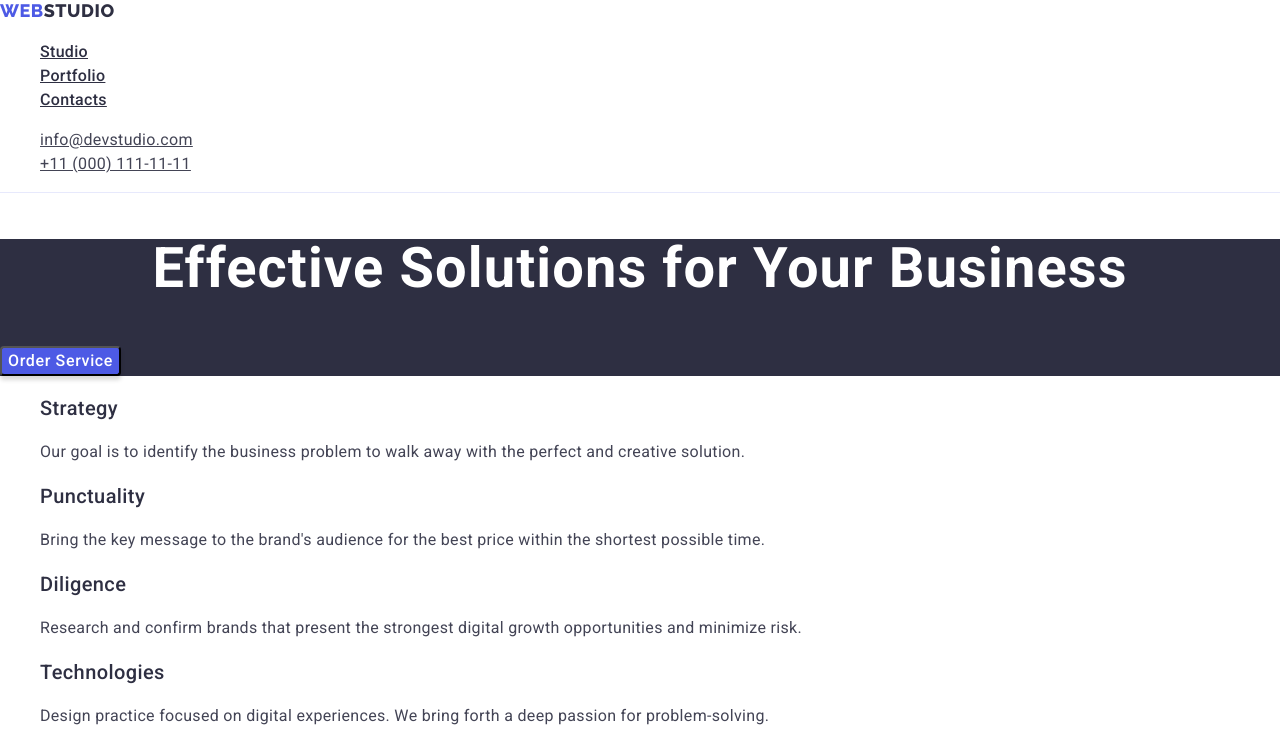
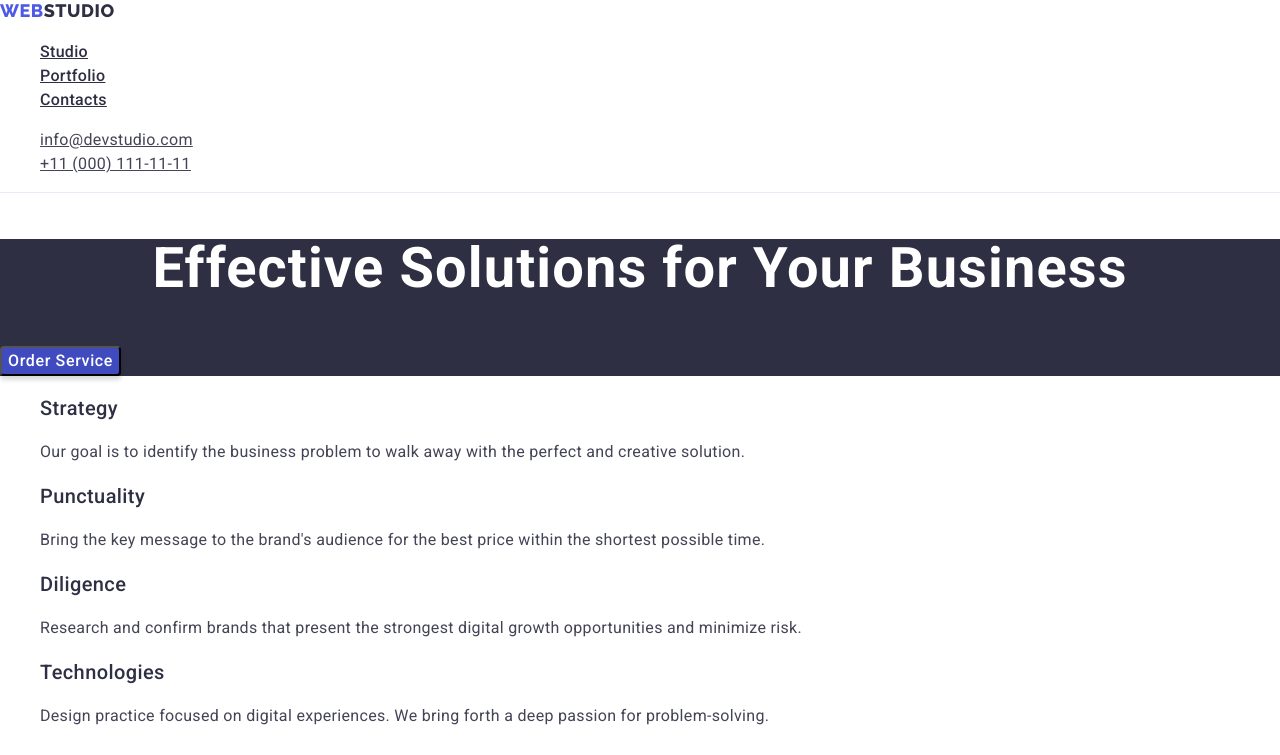
Before and after one commit to a7ndriyyy/goit-markup-hw-02, a plain HTML site: page index.html in a window 1280 px wide. In both pictures the pointer is over the button "Order Service". Shown: the top 755 px of the page. Drawn offline with nearby package versions, Linux system fonts and the light colour scheme.

Commit message:
Update styles.css

```diff
--- a/css/styles.css
+++ b/css/styles.css
@@ -82,7 +82,7 @@ body{
 
 }
 
-.hero-button:hover{
+.hero-button{
     background-color: #4D5AE5;
     box-shadow: 0px 4px 4px rgba(0, 0, 0, 0.15);
     border-radius: 4px;
@@ -94,6 +94,9 @@ body{
     color: #ffffff;
     cursor: pointer;
 
+}
+.hero-button:hover{
+    background-color: #404BBF
 }
 
 .hero-button:focus{
```
